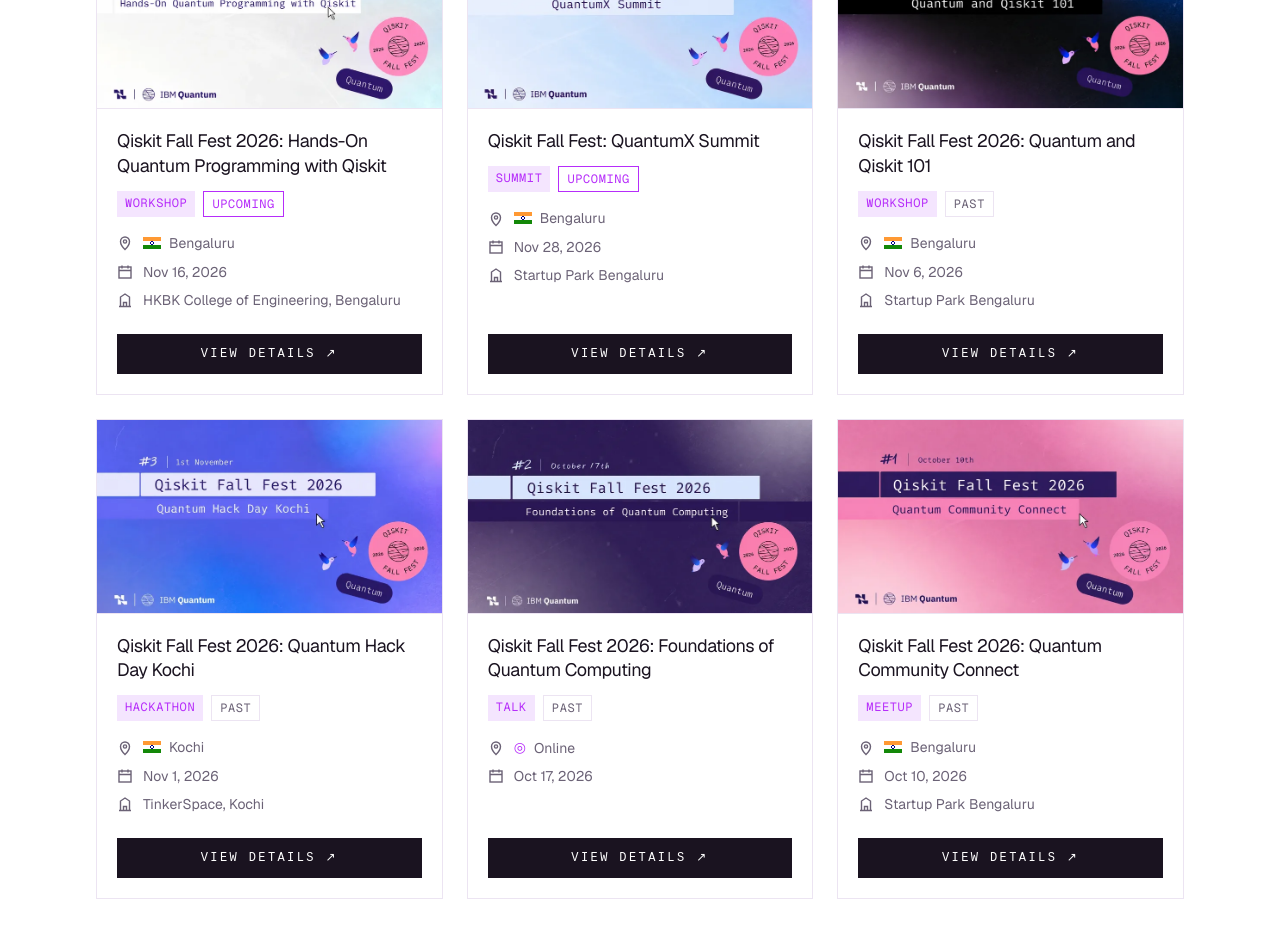
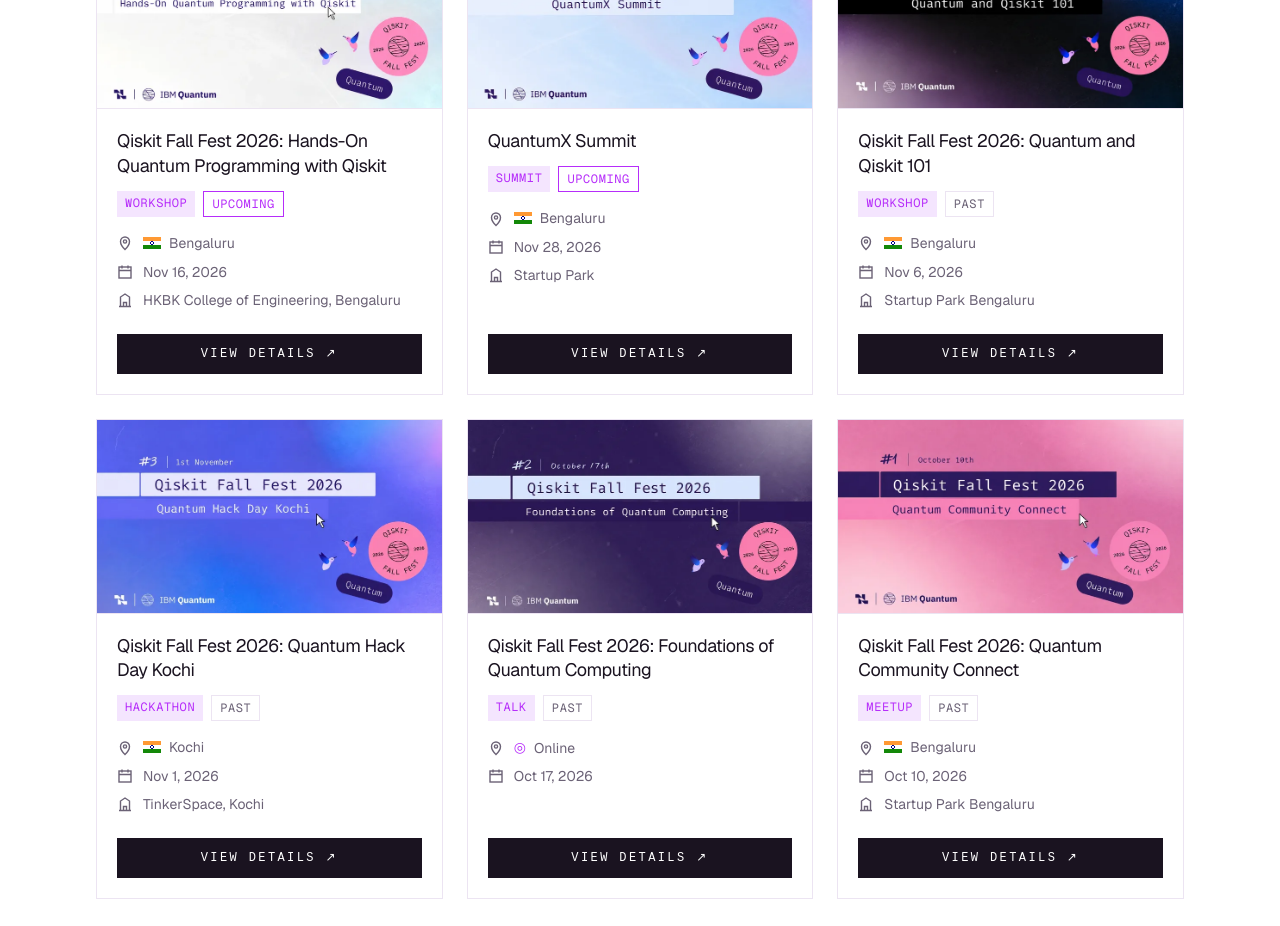
Before and after one commit to quantumx-foundation/quantumx.community, a Next.js app: page / in a window 1280 px wide. Shown: the part 4000-4926 px from the top of the page. Built offline with nearby package versions, Linux system fonts and the light colour scheme; no server answers; a web font is replaced by a local one.

Commit message:
Rename the Summit event to QuantumX Summit and drop Bengaluru from its venue.

```diff
--- a/src/content/events.ts
+++ b/src/content/events.ts
@@ -72,10 +72,10 @@ export const events: EventItem[] = [
     url: "https://luma.com/79i0vamg",
   },
   {
-    title: "Qiskit Fall Fest: QuantumX Summit",
+    title: "QuantumX Summit",
     date: "2026-11-28",
     displayDate: "Nov 28, 2026",
-    venue: "Startup Park Bengaluru",
+    venue: "Startup Park",
     city: "Bengaluru",
     country: "in",
     kind: "Summit",
```
